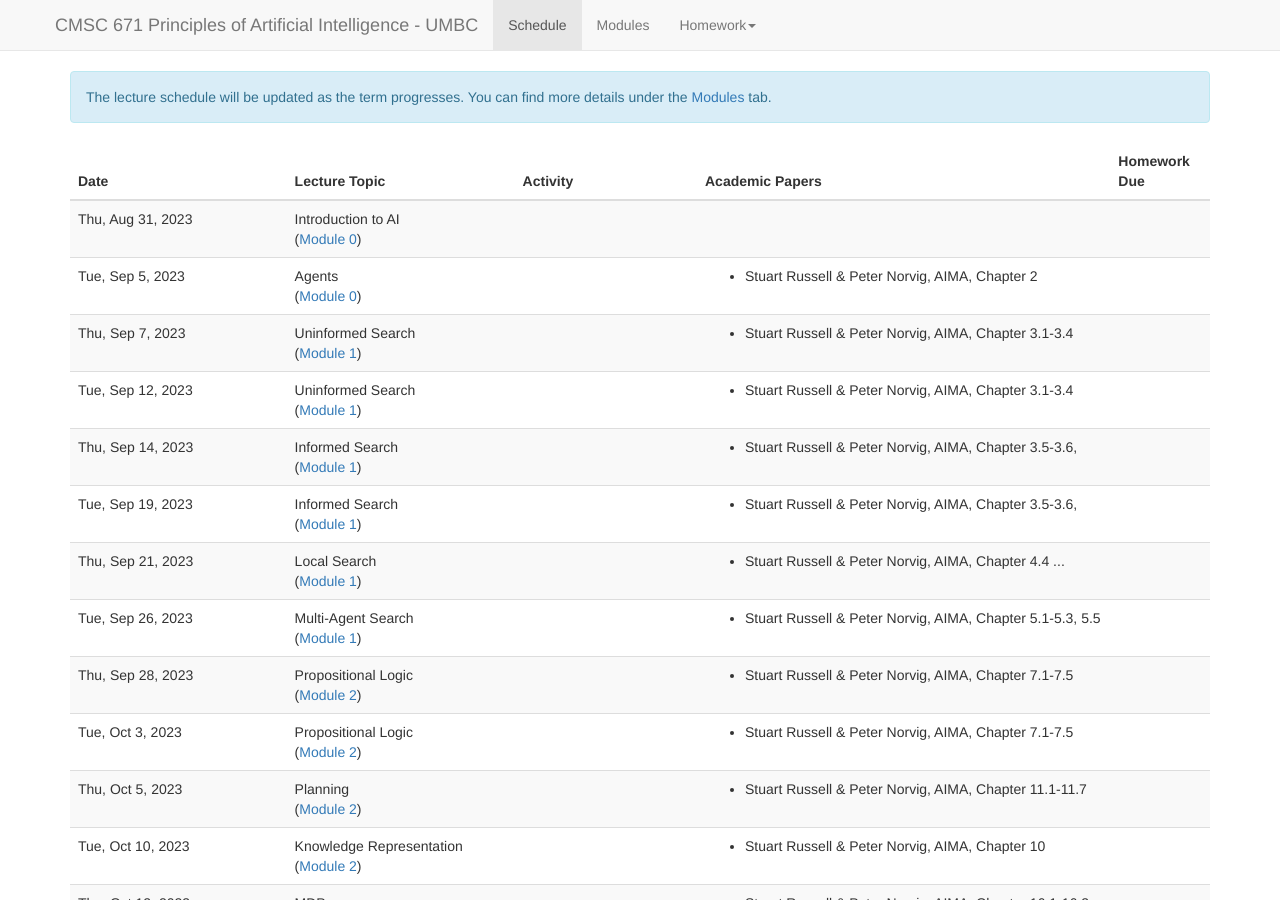
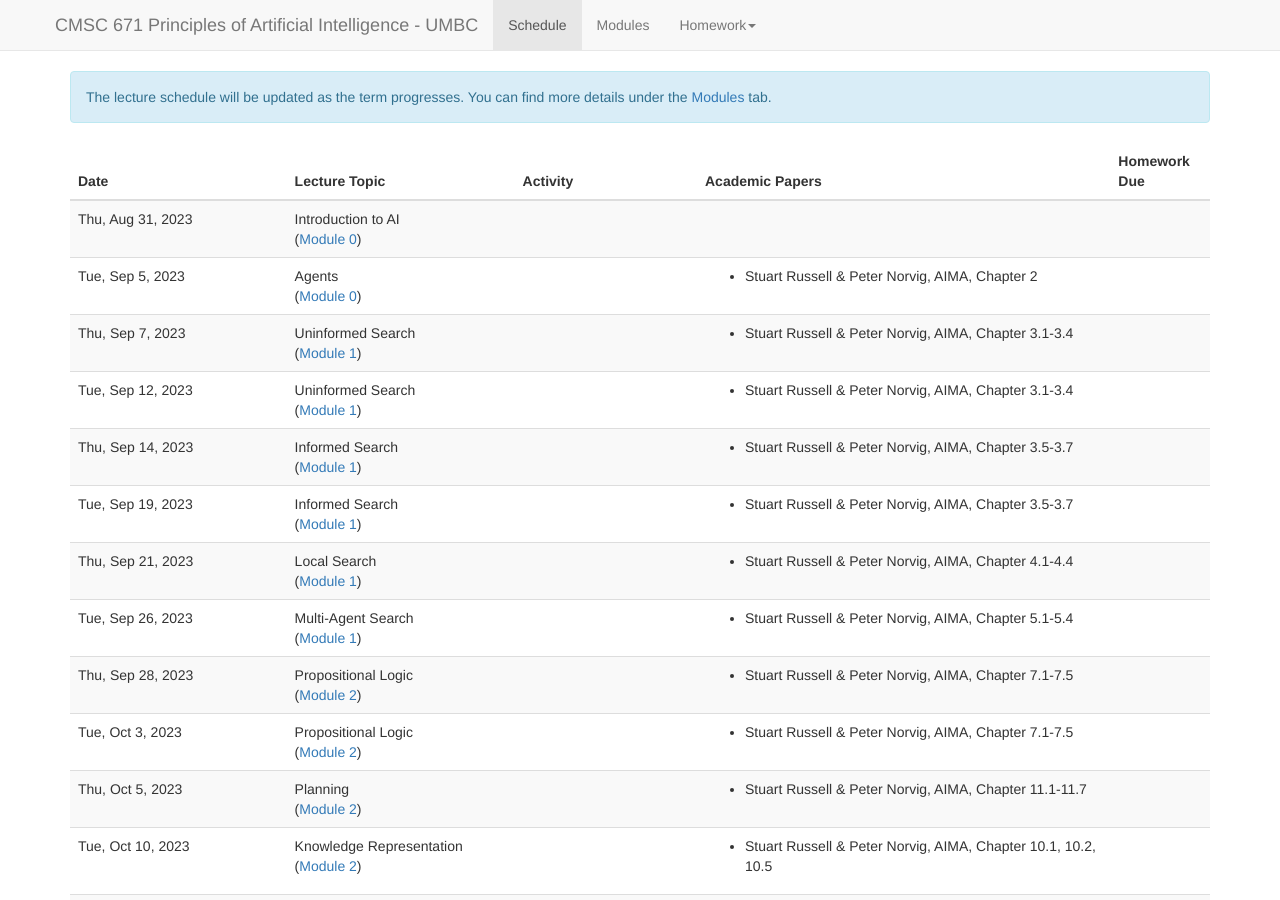
Before and after one commit to lara-martin/Principles-of-AI, a Jekyll site: the page built from lectures.md, in a window 1280 px wide and 900 px high. Built offline with Jekyll 4.4.1, drawn with Linux system fonts in a browser that asks for light colours; nearby versions of some CDN libraries; a script that is not in the unit is left out.

Commit message:
Update modules.yaml

```diff
--- a/_data/modules.yaml
+++ b/_data/modules.yaml
@@ -85,7 +85,7 @@
         -
           authors: Stuart Russell & Peter Norvig
           url:
-          title: AIMA, Chapter 3.5-3.6,
+          title: AIMA, Chapter 3.5-3.7
     -
       title: Local Search
       video:
@@ -95,7 +95,7 @@
         -
           authors: Stuart Russell & Peter Norvig
           url:
-          title: AIMA, Chapter 4.4 ...
+          title: AIMA, Chapter 4.1-4.4
     -
       title: Multi-Agent Search
       video:
@@ -105,7 +105,7 @@
         -
           authors: Stuart Russell & Peter Norvig
           url:
-          title: AIMA, Chapter 5.1-5.3, 5.5
+          title: AIMA, Chapter 5.1-5.4
   hw:
     -
       title: Search
@@ -131,6 +131,16 @@
           url:
           title: AIMA, Chapter 7.1-7.5
     -
+      title: Knowledge Representation
+      video:
+      length:
+      slides:
+      readings:
+        -
+          authors: Stuart Russell & Peter Norvig
+          url:
+          title: AIMA, Chapter 10.1, 10.2, 10.5
+    -
       title: Planning
       video:
       length:
@@ -140,16 +150,6 @@
           authors: Stuart Russell & Peter Norvig
           url:
           title: AIMA, Chapter 11.1-11.7
-    -
-      title: Knowledge Representation
-      video:
-      length:
-      slides:
-      readings:
-        -
-          authors: Stuart Russell & Peter Norvig
-          url:
-          title: AIMA, Chapter 10
   hw:
     -
       title: Logical Agents
```
